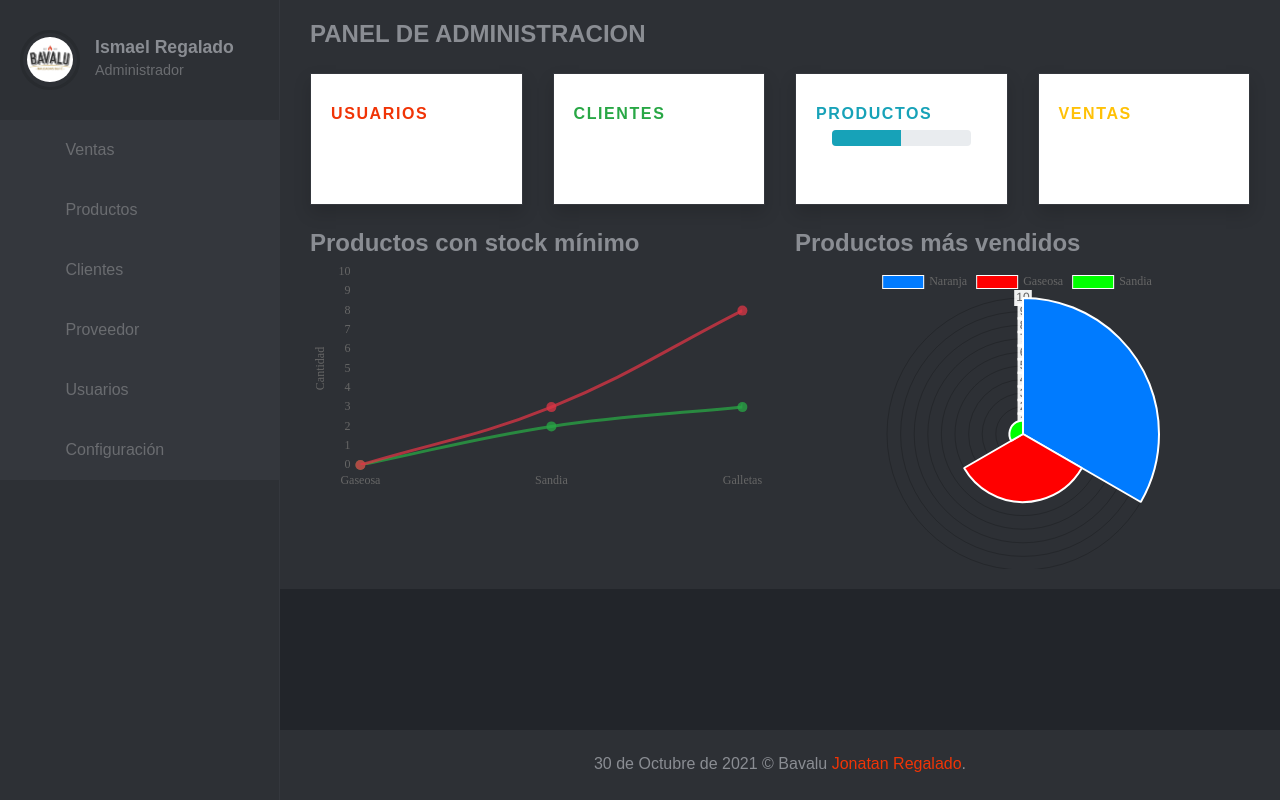
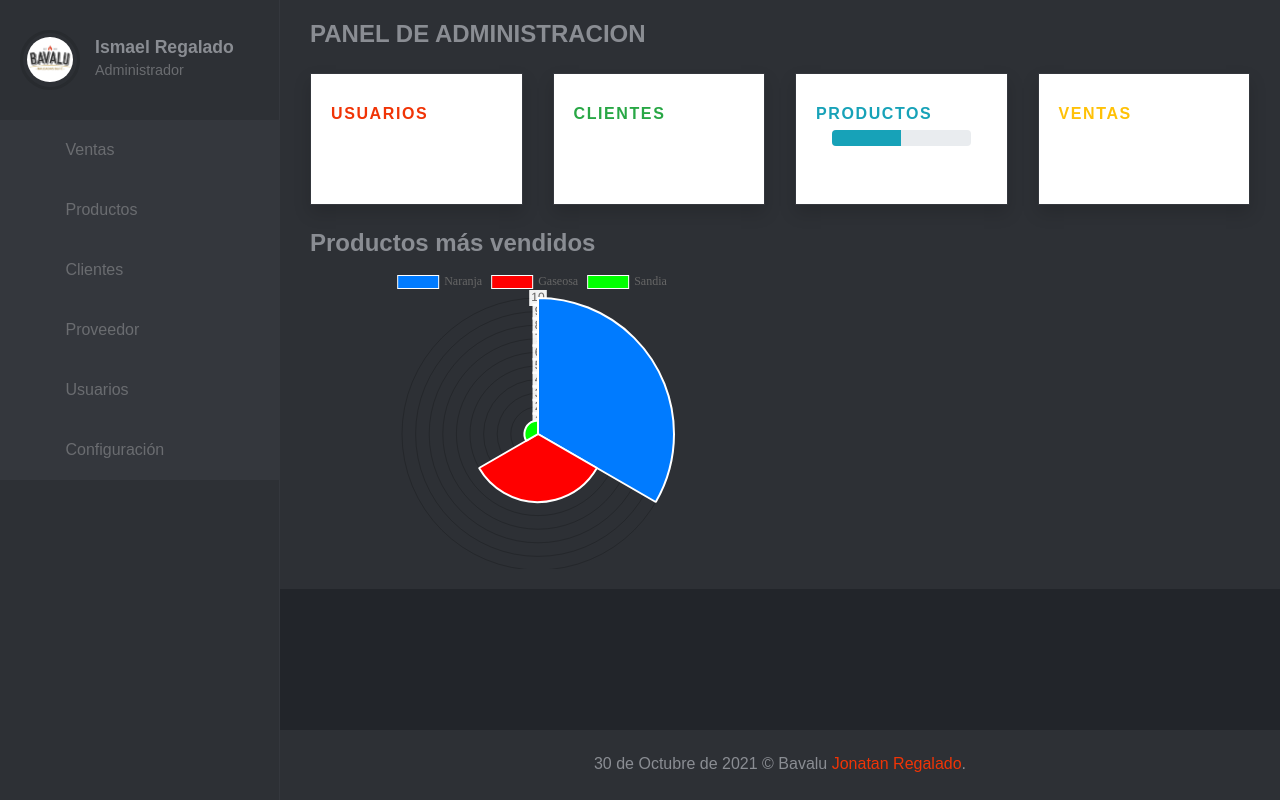
Before and after one commit to JonatanR97/SISTEMA-DE-VENTAS-PHP, a PHP site: page /sistema/ in a window 1280 px wide. Shown: the part 81-881 px from the top of the page. Run offline with PHP 8.4, Linux system fonts and the light colour scheme; a user stored in the database is signed in; data comes from the database, SQL or seed files in the repository; data that the repository does not hold is empty; some libraries are stand-ins or nearby versions; some web fonts are replaced.

Commit message:
Correccion de errores

```diff
--- a/sistema/index.php
+++ b/sistema/index.php
@@ -86,7 +86,7 @@
 				</div>
 			</div>
 		</a>
-		<div class="col-lg-6">
+	<!--  	<div class="col-lg-6">
 			<div class="au-card m-b-30">
 				<div class="au-card-inner">
 					<h3 class="title-2 m-b-40">Productos con stock mínimo</h3>
@@ -94,6 +94,7 @@
 				</div>
 			</div>
 		</div>
+		-->
 		<div class="col-lg-6">
 			<div class="au-card m-b-30">
 				<div class="au-card-inner">
```
